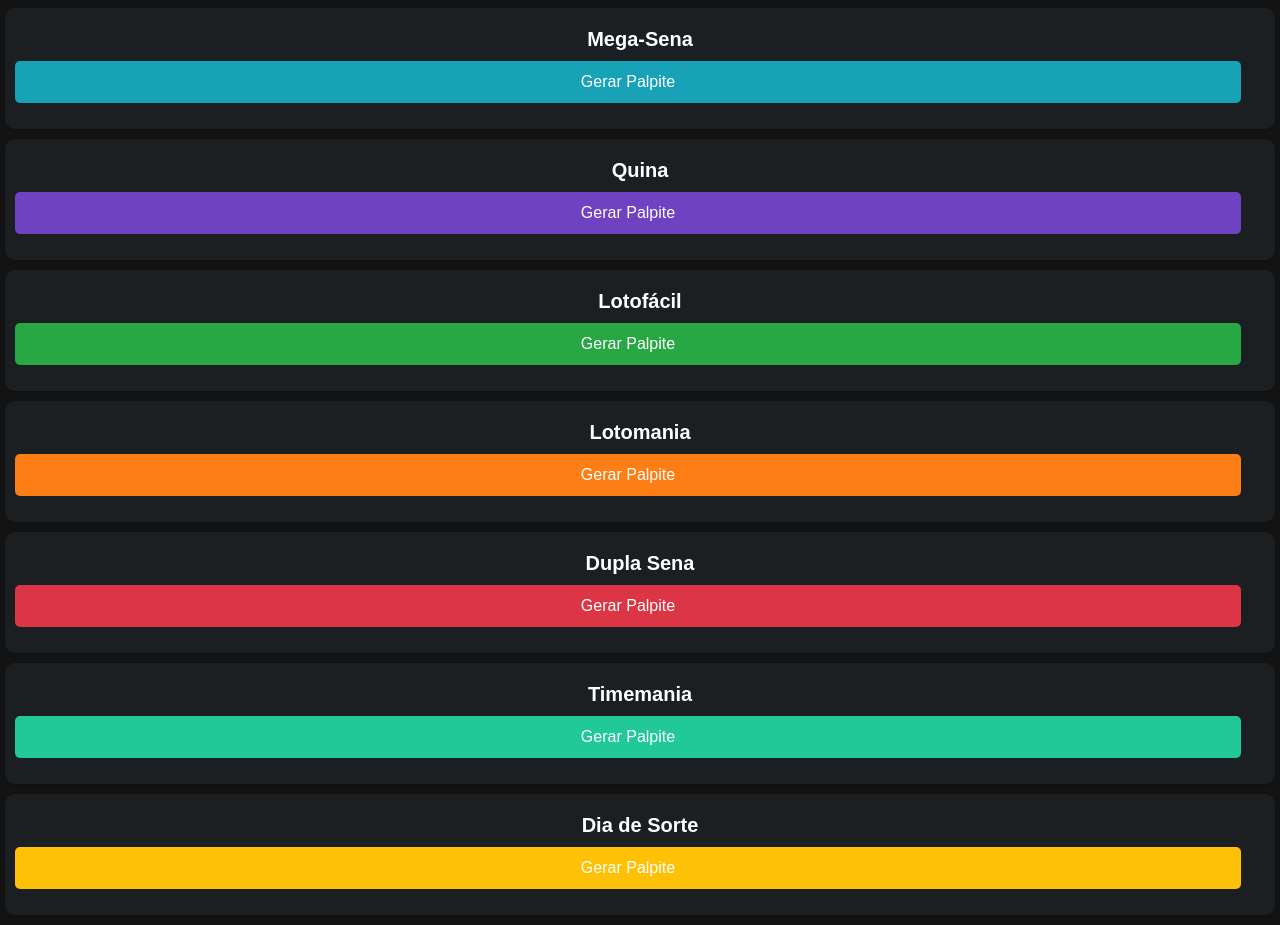
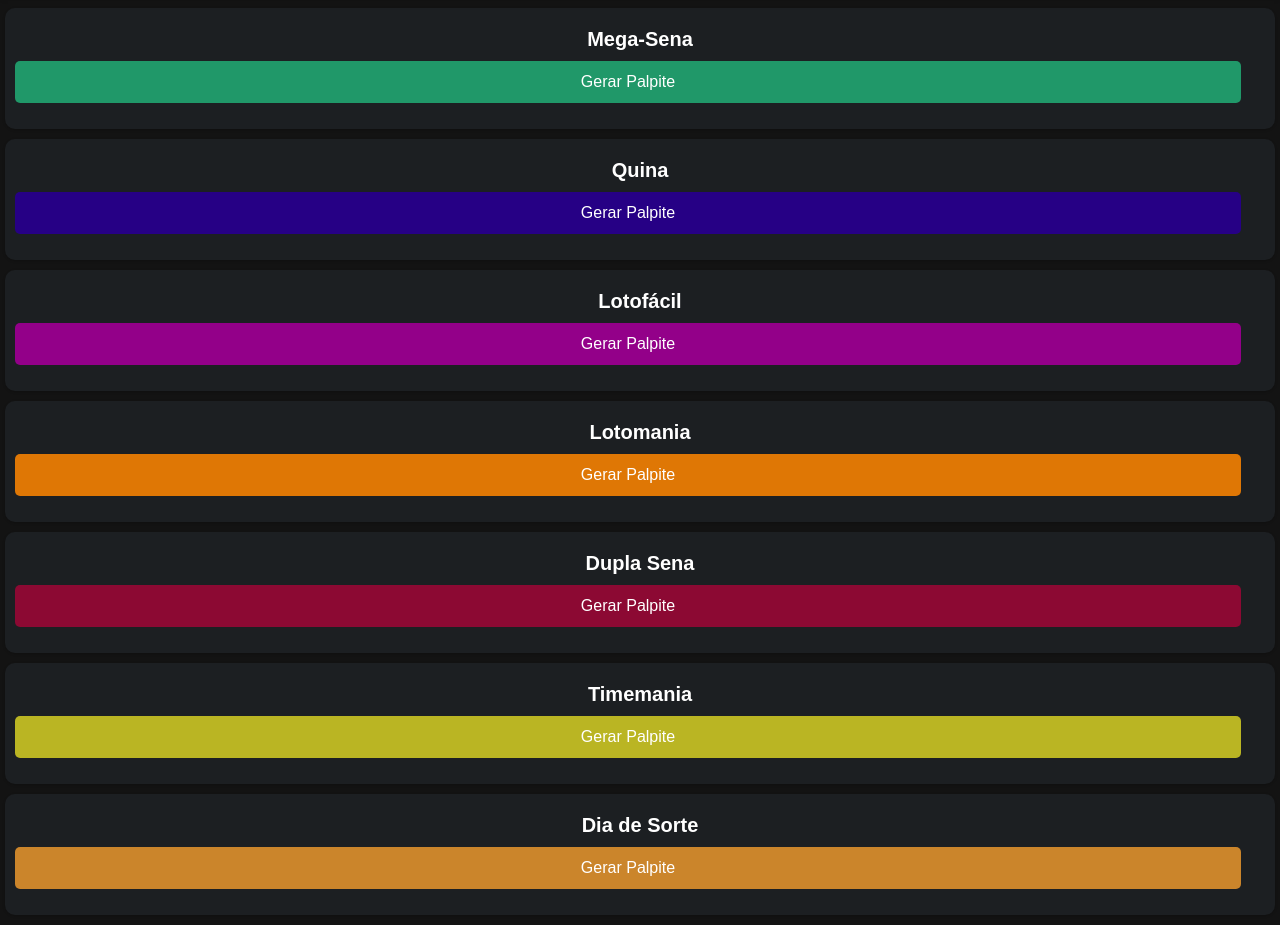
Before and after one commit to devlodi/Go_starloterias, a plain HTML site: page index.html in a window 1280 px wide. Shown: the part 138-1063 px from the top of the page. Drawn offline with Linux system fonts and the light colour scheme.

Commit message:
Update index.html

```diff
--- a/index.html
+++ b/index.html
@@ -119,14 +119,13 @@ body {
         display: block; /* Garante que os botões ocupem a linha inteira */
     }
 
-.mega-sena button { background-color: #17a2b8; } /* Cor aproximada para Mega-Sena */
-.quina button { background-color: #6f42c1; } /* Cor aproximada para Quina */
-.lotofacil button { background-color: #28a745; } /* Cor aproximada para Lotofácil */
-.lotomania button { background-color: #fd7e14; } /* Cor aproximada para Lotomania */
-.duplasena button { background-color: #dc3545; } /* Cor aproximada para Dupla Sena */
-.timemania button { background-color: #20c997; } /* Cor aproximada para Timemania */
-.diadesorte button { background-color: #ffc107; } /* Cor aproximada para Dia de Sorte */
-
+.mega-sena button { background-color: #209869; } /* Cor para Mega-Sena */
+.lotofacil button { background-color: #930089; } /* Cor para Lotofácil */
+.quina button { background-color: #260085; } /* Cor para Quina */
+.lotomania button { background-color: #df7705; } /* Cor para Lotomania */
+.timemania button { background-color: #bab523; } /* Cor para Timemania */
+.duplasena button { background-color: #8c0933; } /* Cor para Dupla Sena */
+.diadesorte button { background-color: #cb852b; } /* Cor para Dia de Sorte */
 
     .palpite {
         color: #fff;
```
